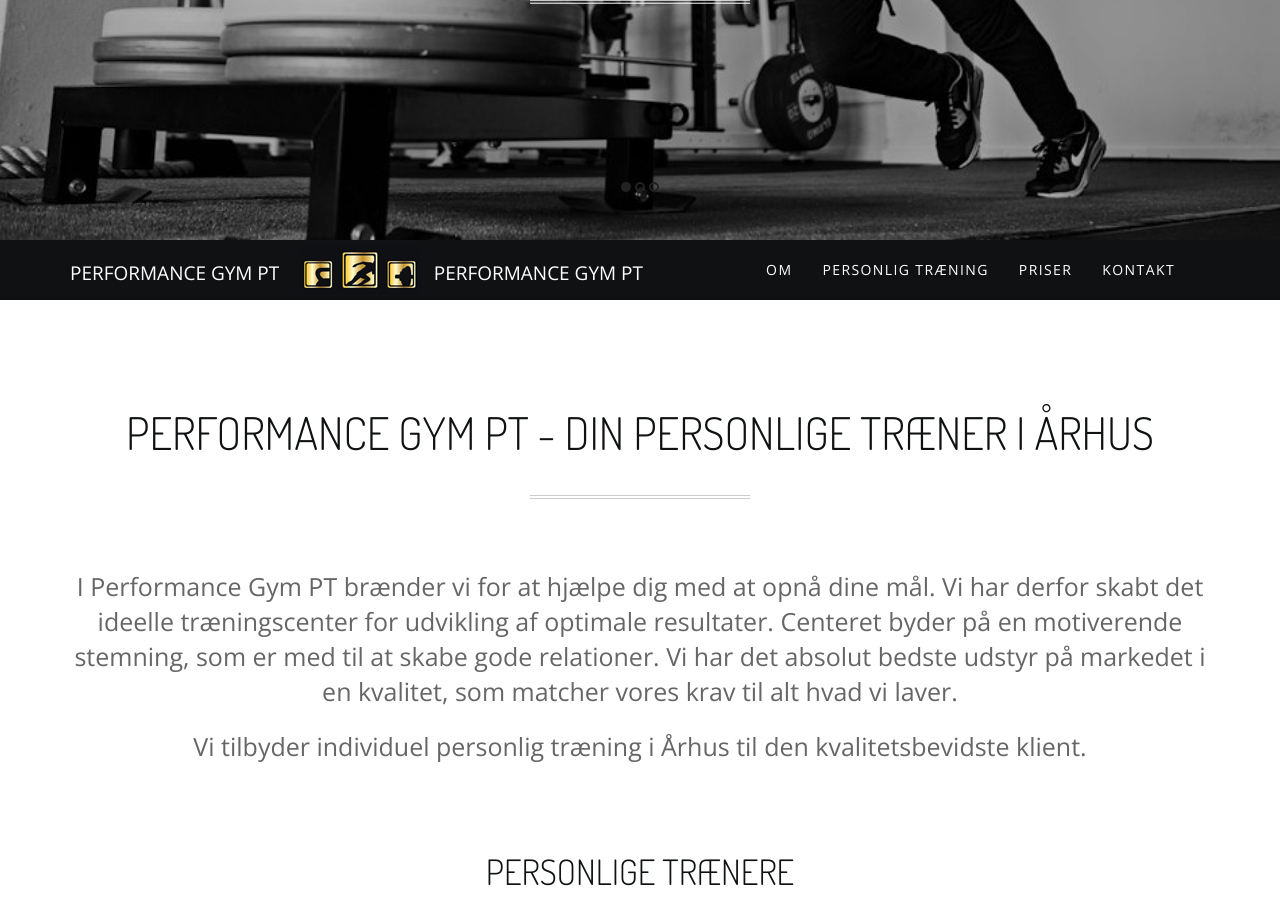
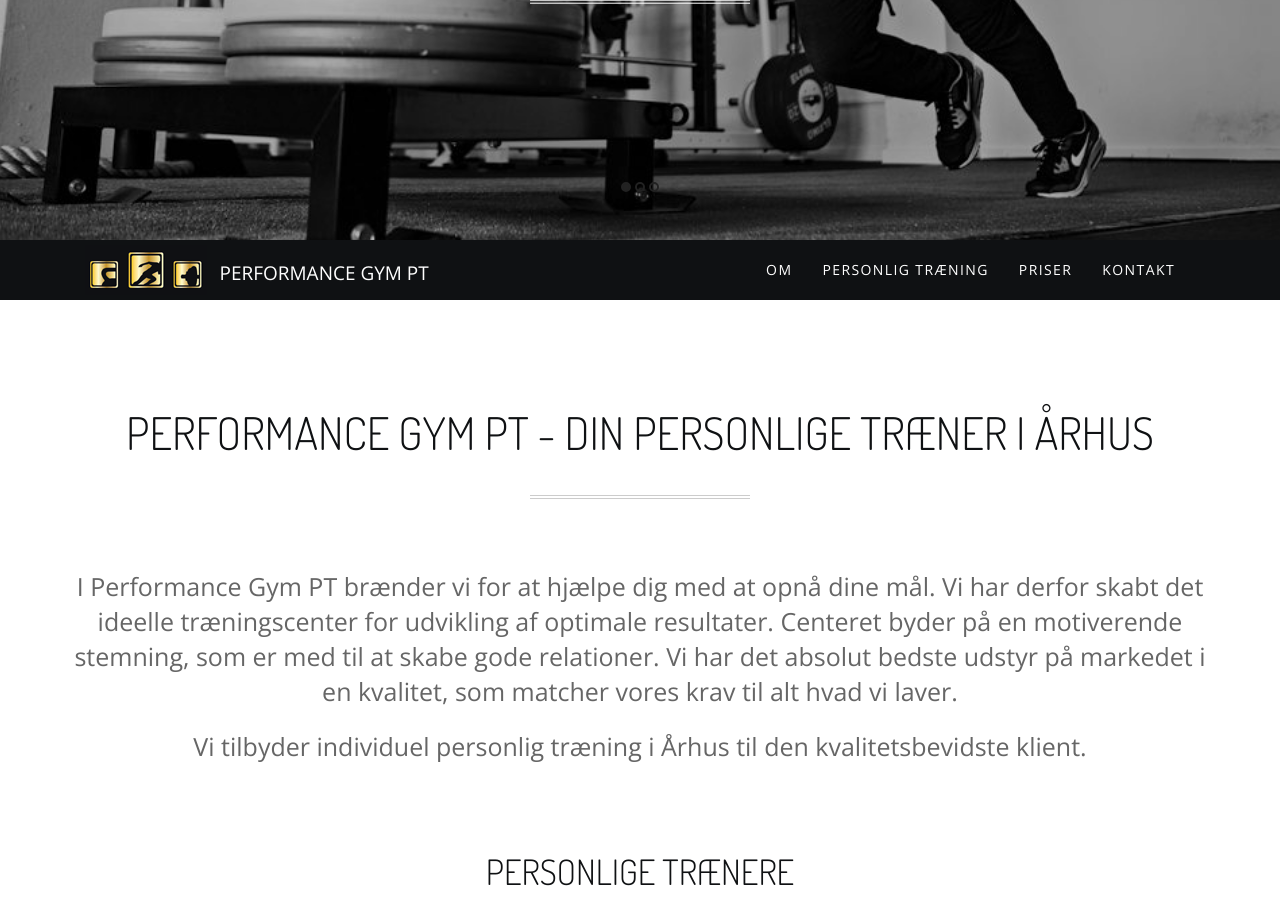
Before and after one commit to lsolesen/performancegymaarhus.dk, a Jekyll site: the page built from index.html, in a window 1280 px wide and 900 px high, scrolled down 600 px. Built offline with Jekyll 4.4.1, drawn with Linux system fonts in a browser that asks for light colours; nearby versions of some CDN libraries; comment, search, counter and statistics services are not loaded.

Commit message:
Update default.html

```diff
--- a/_layouts/default.html
+++ b/_layouts/default.html
@@ -69,8 +69,6 @@
         <!-- Brand and toggle get grouped for better mobile display -->
         <div class="navbar-header">
 
-          <a href="http://performancegymaarhus.dk/" style="color: white;">PERFORMANCE GYM PT</a>
-
           <a class="navbar_brand scrollTo" href="http://www.google.dk">
             <img src="assets/images/pg-logo.png" alt="PerformanceGym Århus" width="122" height="50" />
           </a>
@@ -84,7 +82,9 @@
                     Example:
                       <span class="white">ISIS</span><span class="styleColor">ONE</span>
                 -->
-            <span class="">P<span class="responsive-hide">ERFORMANCE </span>G<span class="responsive-hide">YM</span> PT</span>
+            <span class="">
+              <a href="http://performancegymaarhus.dk/" style="color: white;">PERFORMANCE GYM PT</a>
+            </span>
 
         </div>
 
```
